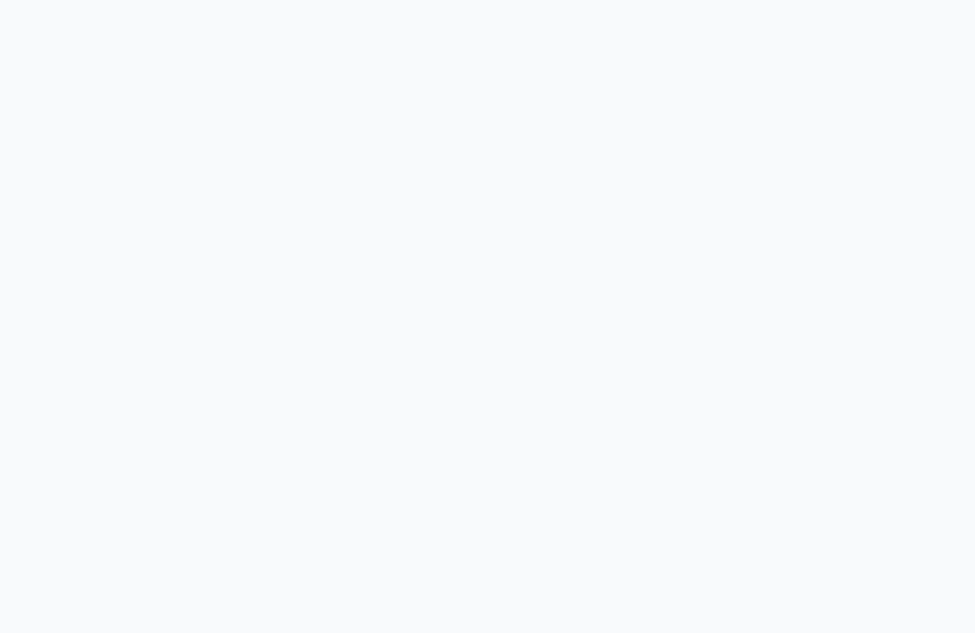
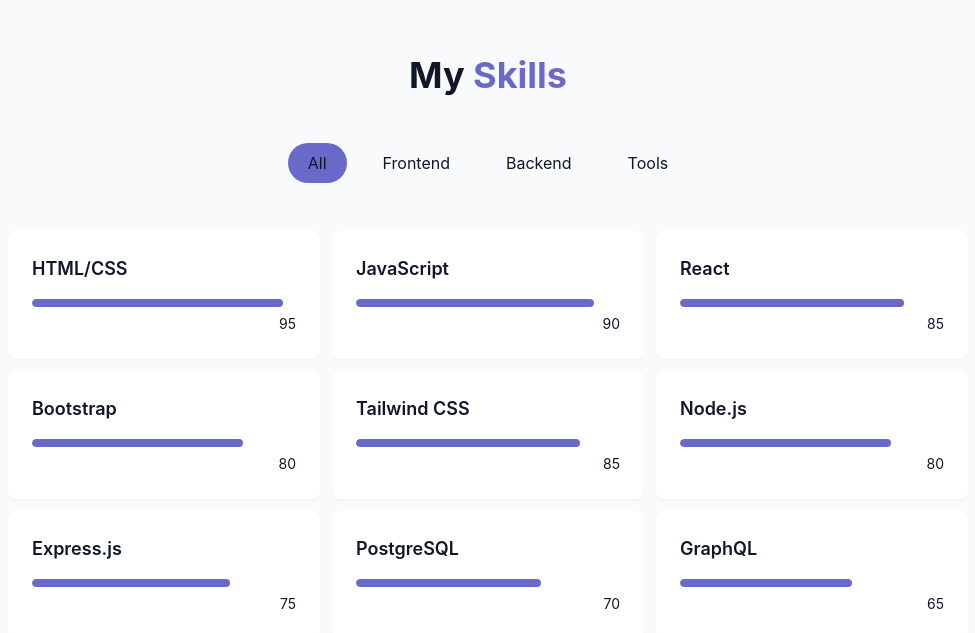
Before and after one commit to DeusAbIntus/Portfolio, a React (Vite) app: page / in a window 1280 px wide. Shown: the part 1667-2300 px from the top of the page, without its empty margins (152-1127 px from the left). Before the commit the page ends 1626 px from the top, so only its background shows below. Built offline with nearby package versions, Linux system fonts and the light colour scheme.

Commit message:
Skills and Projects Sections complete. Bug-NavBar bg not appearing after scroll

```diff
--- /dev/null
+++ b/src/components/ProjectsSection.jsx
@@ -0,0 +1,111 @@
+import { ArrowRight, ExternalLink, Github } from "lucide-react";
+
+const projects = [
+  {
+    id: 1,
+    title: "Project 1",
+    description: "Description of Project 1",
+    imageURL: "/projects-images/project1.png",
+    tags: ["React", "Node.js", "PostgreSQL"],
+    demoURL: "https://project1-demo.com",
+    repoURL: "https://github.com",
+  },
+  {
+    id: 2,
+    title: "Project 2",
+    description: "Description of Project 2",
+    imageURL: "/projects-images/project2.png",
+    tags: ["React", "Node.js", "PostgreSQL"],
+    demoURL: "https://project2-demo.com",
+    repoURL: "https://github.com",
+  },
+  {
+    id: 3,
+    title: "Project 3",
+    description: "Description of Project 3",
+    imageURL: "/projects-images/project3.png",
+    tags: ["React", "Node.js", "PostgreSQL"],
+    demoURL: "https://project3-demo.com",
+    repoURL: "https://github.com",
+  },
+];
+
+export const ProjectsSection = () => {
+  return (
+    <section id="projects" className="py-24 px-4 relative">
+      <div className="container mx-auto max-w-5xl">
+        <h2 className="text-3xl md:text-4xl font-bold mb-4 text-center">
+          {" "}
+          Featured <span className="text-primary"></span>
+        </h2>
+
+        <p className="text-center text-muted-foreground mb-12 max-w-2xl mx-auto">
+          Here are some if my recent projects. Each project was carefully
+          crafted to demonstrate my skills and passion for web development. I
+          invite you to explore these projects and see the impact they have
+          made.
+        </p>
+
+        <div className="grid sm:grid-cols-1  md:grid-cols-2 lg:grid-cols-3 gap-8">
+          {projects.map((project, key) => (
+            <div
+              key={key}
+              className="group bg-card rounded-lg overflow-hidden shadow-xs card-hover"
+            >
+              <div className="h-48 overflow-hidden">
+                <img
+                  src={project.imageURL}
+                  alt={project.title}
+                  className="w-full h-full object-cover transition-transform duration-500 group-hover:scale-110"
+                />
+              </div>
+
+              <div className="p-6">
+                <div className="flex flex-wrap gap-2 mb-4">
+                  {project.tags.map((tag) => (
+                    <span className="px-2 py-1 text-xs font-medium rounded-full bg-primary/20 text-secondary">
+                      {tag}
+                    </span>
+                  ))}
+                </div>
+
+                <h3 className="text-xl font-semibold mb-1">{project.title}</h3>
+                <p className="text-muted-foreground text-sm mb-4">
+                  {project.description}
+                </p>
+                <div className="flex justify-between items-center">
+                  <div className="flex space-x-3">
+                    <a
+                      href={project.demoURL}
+                      className="text-foreground/80 hover:text-primary transition-colors duration-300"
+                      target="_blank"
+                    >
+                      <ExternalLink size={20} />
+                    </a>
+                    <a
+                      href={project.repoURL}
+                      className="text-foreground/80 hover:text-primary transition-colors duration-300"
+                      target="_blank"
+                    >
+                      <Github size={20} />
+                    </a>
+                  </div>
+                </div>
+              </div>
+            </div>
+          ))}
+        </div>
+
+        <div className="text-center mt-12">
+          <a
+            href="#"
+            className="cosmic-button w-fit flex items-center mx-auto gap-2"
+            target="_blank"
+          >
+            Check My Github <ArrowRight size={16} />
+          </a>
+        </div>
+      </div>
+    </section>
+  );
+};
--- /dev/null
+++ b/src/components/SkillsSection.jsx
@@ -0,0 +1,87 @@
+import { useState } from "react";
+import { cn } from "@/lib/utils";
+
+const skills = [
+  // Frontend
+  { name: "HTML/CSS", level: 95, category: "frontend" },
+  { name: "JavaScript", level: 90, category: "frontend" },
+  { name: "React", level: 85, category: "frontend" },
+  { name: "Bootstrap", level: 80, category: "frontend" },
+  // { name: "Vue.js", level : 80, category: "Frontend" },
+  { name: "Tailwind CSS", level: 85, category: "frontend" },
+
+  // Backend
+  { name: "Node.js", level: 80, category: "backend" },
+  { name: "Express.js", level: 75, category: "backend" },
+  { name: "PostgreSQL", level: 70, category: "backend" },
+  { name: "GraphQL", level: 65, category: "backend" },
+  // { name: "Python", level: 80, category: "Backend" },
+  // { name: "Django", level: 75, category: "Backend" },
+
+  // Tools
+  { name: "Git/GitHub", level: 90, category: "tools" },
+  { name: "Postman", level: 70, category: "tools" },
+  { name: "VS Code", level: 60, category: "tools" },
+];
+
+const categories = ["all", "frontend", "backend", "tools"];
+
+export const SkillsSection = () => {
+  const [activeCategory, setActiveCategory] = useState("all");
+
+  const filteredSkills = skills.filter(
+    (skills) => activeCategory === "all" || skills.category === activeCategory,
+  );
+
+  return (
+    <section id="skills" className="py-24 px-4 relative bg-secondary/30">
+      <div className="container mx-auto max-w-5xl">
+        <h2 className="text-3xl md:text-4xl font-bold mb-12 text-center">
+          My<span className="text-primary "> Skills</span>
+        </h2>
+
+        <div className="flex flex-wrap justify-center gap-4 mb-12">
+          {categories.map((category, index) => (
+            <button
+              key={index}
+              onClick={() => setActiveCategory(category)}
+              className={cn(
+                "px-5 py-2 rounded-full transition-colors duration-300 capitalize",
+                activeCategory === category
+                  ? "bg-primary text-primary- foreground"
+                  : "bg-secondary/70 text-foreground hover:bg-secondary",
+              )}
+            >
+              {category}
+            </button>
+          ))}
+        </div>
+
+        <div className="grid grid-cols-1 sm:grid-cols-2 lg:grid-cols-3 gap-3">
+          {filteredSkills.map((skill, index) => (
+            <div
+              key={index}
+              className="bg-card p-6 rounded-lg shadow-xs card-hover"
+            >
+              <div className="text-left mb-4">
+                <h3 className="font-semibold text-lg">{skill.name}</h3>
+              </div>
+              <div className="w-full bg-secondary/50 h-2 rounded-full overflow-hidden">
+                <div
+                  className="bg-primary h-2 rounded-full origin-left animate-[grow_1.5s_ease-out]"
+                  style={{ width: skill.level + "%" }}
+                />
+              </div>
+
+              <div className="text-right mt-1">
+                <span className="text-sm text-muted-foreground">
+                  {skill.level}
+                </span>
+              </div>
+            </div>
+          ))}
+        </div>
+      </div>
+    </section>
+  );
+};
--- a/src/pages/Home.jsx
+++ b/src/pages/Home.jsx
@@ -3,6 +3,8 @@
 import { NavBar } from "@/components/NavBar";
 import { HeroSection } from "@/components/HeroSection";
 import { AboutSection } from "@/components/AboutSection";
+import { SkillsSection } from "@/components/SkillsSection";
+import { ProjectsSection } from "@/components/ProjectsSection";
 
 export const Home = () => {
   return (
@@ -21,6 +23,8 @@
       <main>
         <HeroSection />
         <AboutSection />
+        <SkillsSection />
+        <ProjectsSection />
       </main>
 
       {/* Footer */}
```
